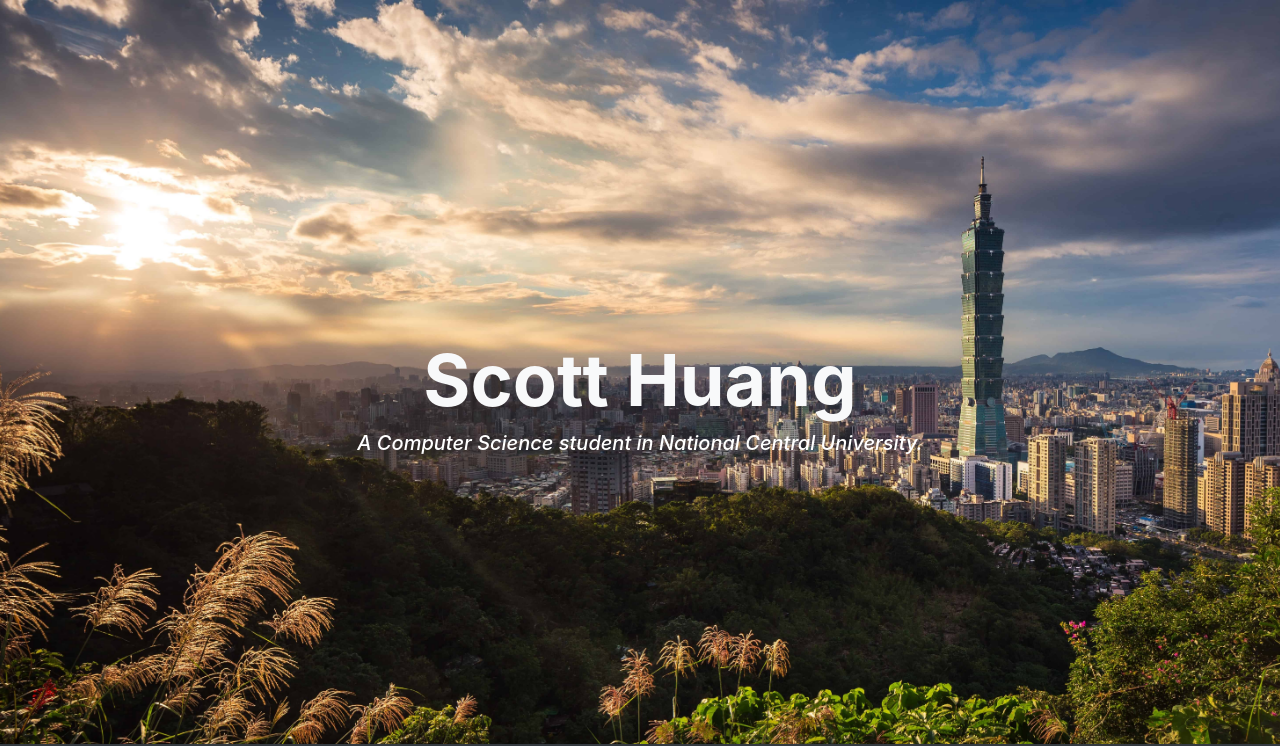
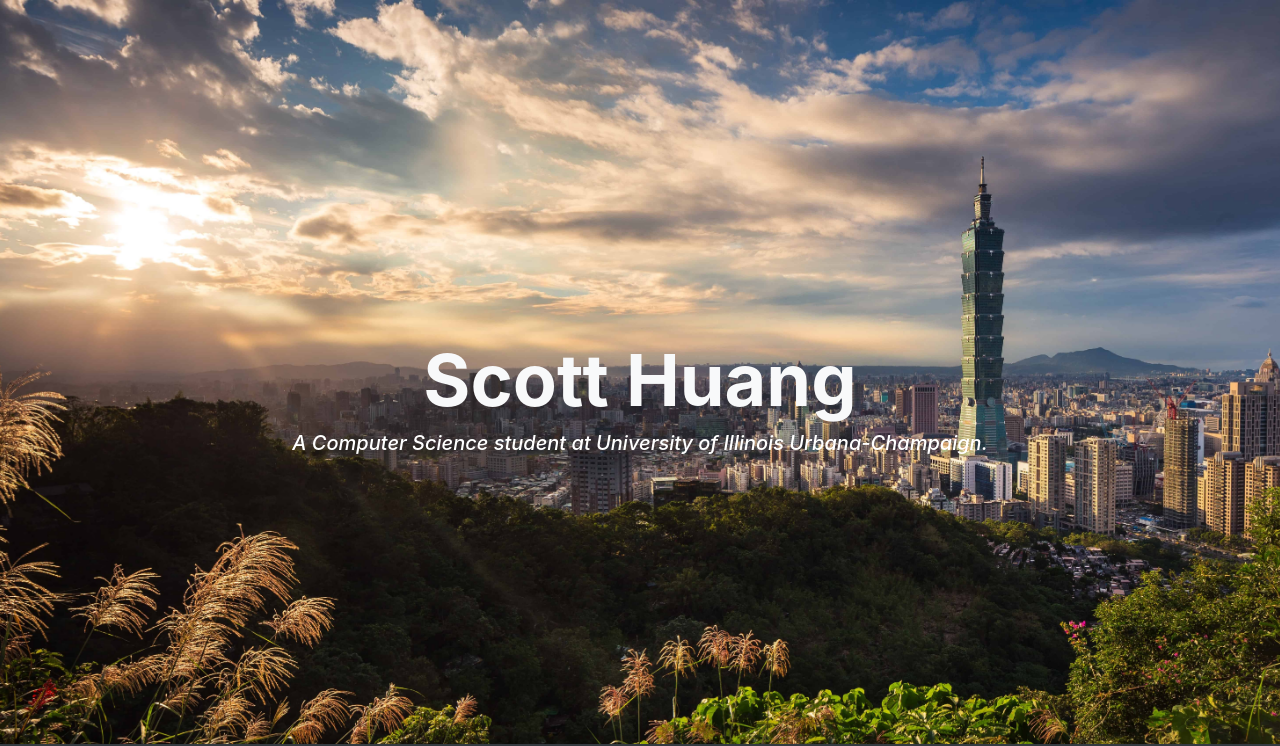
Before and after one commit to wenhsinghuang/Huang-Wen-Hsing-Personal-Website, a website: page index.html in a window 1280 px wide. Shown: the top 746 px of the page. Drawn offline with Linux system fonts and the light colour scheme.

Commit message:
update school

```diff
--- a/index.html
+++ b/index.html
@@ -62,7 +62,7 @@
       <div class="row d-flex  align-items-center justify-content-center">
         <div class="col-12">
           <h1 class="display-3 font-weight-bold text-light text-center">Scott Huang</h1>
-          <h5 class="font-italic text-white text-center">A Computer Science student in National Central University.</h2>
+          <h5 class="font-italic text-white text-center">A Computer Science student at University of Illinois Urbana-Champaign.</h2>
           <!-- <div class="text-white d-flex justify-content-around">
 
 
```
